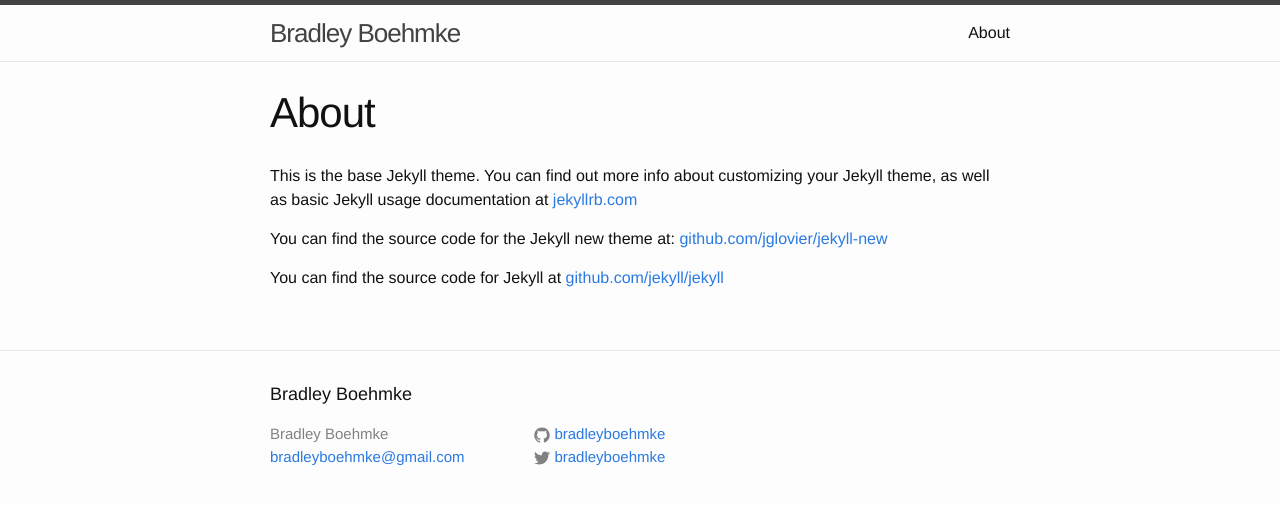
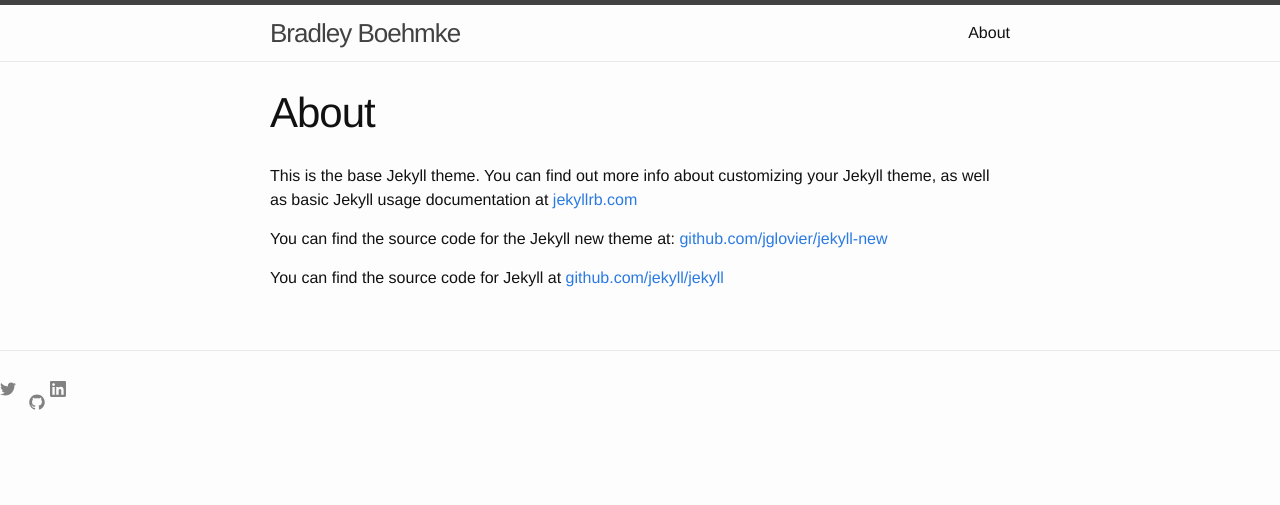
Before and after one commit to bradleyboehmke/bradleyboehmke, a Jekyll site: the page built from about.md, in a window 1280 px wide. Shown: the top 505 px of the page. Built offline with Jekyll 4.4.1, drawn with Linux system fonts in a browser that asks for light colours.

Commit message:
Update footer.html

```diff
--- a/_includes/footer.html
+++ b/_includes/footer.html
@@ -1,53 +1,25 @@
 <footer class="site-footer">
 
-  <div class="wrapper">
 
-    <h2 class="footer-heading">{{ site.title }}</h2>
-
-    <div class="footer-col-wrapper">
-      <div class="footer-col  footer-col-1">
-        <ul class="contact-list">
-          <li>{{ site.title }}</li>
-          <li><a href="mailto:{{ site.email }}">{{ site.email }}</a></li>
-        </ul>
-      </div>
-
-      <div class="footer-col  footer-col-2">
-        <ul class="social-media-list">
-
-          <li>
-            <a href="https://github.com/{{ site.github_username }}">
-              <span class="icon  icon--github">
-                <svg viewBox="0 0 16 16">
-                  <path fill="#828282" d="M7.999,0.431c-4.285,0-7.76,3.474-7.76,7.761 c0,3.428,2.223,6.337,5.307,7.363c0.388,0.071,0.53-0.168,0.53-0.374c0-0.184-0.007-0.672-0.01-1.32 c-2.159,0.469-2.614-1.04-2.614-1.04c-0.353-0.896-0.862-1.135-0.862-1.135c-0.705-0.481,0.053-0.472,0.053-0.472 c0.779,0.055,1.189,0.8,1.189,0.8c0.692,1.186,1.816,0.843,2.258,0.645c0.071-0.502,0.271-0.843,0.493-1.037 C4.86,11.425,3.049,10.76,3.049,7.786c0-0.847,0.302-1.54,0.799-2.082C3.768,5.507,3.501,4.718,3.924,3.65 c0,0,0.652-0.209,2.134,0.796C6.677,4.273,7.34,4.187,8,4.184c0.659,0.003,1.323,0.089,1.943,0.261 c1.482-1.004,2.132-0.796,2.132-0.796c0.423,1.068,0.157,1.857,0.077,2.054c0.497,0.542,0.798,1.235,0.798,2.082 c0,2.981-1.814,3.637-3.543,3.829c0.279,0.24,0.527,0.713,0.527,1.437c0,1.037-0.01,1.874-0.01,2.129 c0,0.208,0.14,0.449,0.534,0.373c3.081-1.028,5.302-3.935,5.302-7.362C15.76,3.906,12.285,0.431,7.999,0.431z"/>
-                </svg>
-              </span>
-
-              <span class="username">{{ site.github_username }}</span>
-            </a>
-          </li>
-
-          <li>
-            <a href="https://twitter.com/{{ site.twitter_username }}">
-              <span class="icon  icon--twitter">
-                <svg viewBox="0 0 16 16">
+          <p>
+            <a target="_blank" title="Tweet me on Twitter" href="http://www.twitter.com/bradleyboehmke">
+            <svg width="25" height="25">
                   <path fill="#828282" d="M15.969,3.058c-0.586,0.26-1.217,0.436-1.878,0.515c0.675-0.405,1.194-1.045,1.438-1.809
                   c-0.632,0.375-1.332,0.647-2.076,0.793c-0.596-0.636-1.446-1.033-2.387-1.033c-1.806,0-3.27,1.464-3.27,3.27 c0,0.256,0.029,0.506,0.085,0.745C5.163,5.404,2.753,4.102,1.14,2.124C0.859,2.607,0.698,3.168,0.698,3.767 c0,1.134,0.577,2.135,1.455,2.722C1.616,6.472,1.112,6.325,0.671,6.08c0,0.014,0,0.027,0,0.041c0,1.584,1.127,2.906,2.623,3.206 C3.02,9.402,2.731,9.442,2.433,9.442c-0.211,0-0.416-0.021-0.615-0.059c0.416,1.299,1.624,2.245,3.055,2.271 c-1.119,0.877-2.529,1.4-4.061,1.4c-0.264,0-0.524-0.015-0.78-0.046c1.447,0.928,3.166,1.469,5.013,1.469 c6.015,0,9.304-4.983,9.304-9.304c0-0.142-0.003-0.283-0.009-0.423C14.976,4.29,15.531,3.714,15.969,3.058z"/>
                 </svg>
-              </span>
+            </a>
 
-              <span class="username">{{ site.twitter_username }}</span>
+             <a target="_blank" title="Fork me on GitHub" href="https://github.com/bradleyboehmke">
+                <span class="icon  icon--github">
+                <svg width="25" height="25">
+                  <path fill="#828282" d="M7.999,0.431c-4.285,0-7.76,3.474-7.76,7.761 c0,3.428,2.223,6.337,5.307,7.363c0.388,0.071,0.53-0.168,0.53-0.374c0-0.184-0.007-0.672-0.01-1.32 c-2.159,0.469-2.614-1.04-2.614-1.04c-0.353-0.896-0.862-1.135-0.862-1.135c-0.705-0.481,0.053-0.472,0.053-0.472 c0.779,0.055,1.189,0.8,1.189,0.8c0.692,1.186,1.816,0.843,2.258,0.645c0.071-0.502,0.271-0.843,0.493-1.037 C4.86,11.425,3.049,10.76,3.049,7.786c0-0.847,0.302-1.54,0.799-2.082C3.768,5.507,3.501,4.718,3.924,3.65 c0,0,0.652-0.209,2.134,0.796C6.677,4.273,7.34,4.187,8,4.184c0.659,0.003,1.323,0.089,1.943,0.261 c1.482-1.004,2.132-0.796,2.132-0.796c0.423,1.068,0.157,1.857,0.077,2.054c0.497,0.542,0.798,1.235,0.798,2.082 c0,2.981-1.814,3.637-3.543,3.829c0.279,0.24,0.527,0.713,0.527,1.437c0,1.037-0.01,1.874-0.01,2.129 c0,0.208,0.14,0.449,0.534,0.373c3.081-1.028,5.302-3.935,5.302-7.362C15.76,3.906,12.285,0.431,7.999,0.431z"/>
+                </svg>
             </a>
-          </li>
 
-        </ul>
-      </div>
+            <a target="_blank" title="Link up with me on LinkedIn" href="https://www.linkedin.com/in/brad-boehmke-ph-d-9b0a257">
+                <svg xmlns="http://www.w3.org/2000/svg"  width="25" height="25" fill-rule="evenodd" clip-rule="evenodd" stroke-linejoin="round" stroke-miterlimit="1.414"><path fill="#828282" d="M13.632 13.635h-2.37V9.922c0-.886-.018-2.025-1.234-2.025-1.235 0-1.424.964-1.424 1.96v3.778h-2.37V6H8.51V7.04h.03c.318-.6 1.092-1.233 2.247-1.233 2.4 0 2.845 1.58 2.845 3.637v4.188zM3.558 4.955c-.762 0-1.376-.617-1.376-1.377 0-.758.614-1.375 1.376-1.375.76 0 1.376.617 1.376 1.375 0 .76-.617 1.377-1.376 1.377zm1.188 8.68H2.37V6h2.376v7.635zM14.816 0H1.18C.528 0 0 .516 0 1.153v13.694C0 15.484.528 16 1.18 16h13.635c.652 0 1.185-.516 1.185-1.153V1.153C16 .516 15.467 0 14.815 0z" fill-rule="nonzero"/></svg>
+            </a>
+          </p>
 
-      <div class="footer-col  footer-col-3">
-        <p class="text">{{ site.description }}</p>
-      </div>
-    </div>
-
-  </div>
 
 </footer>
```
